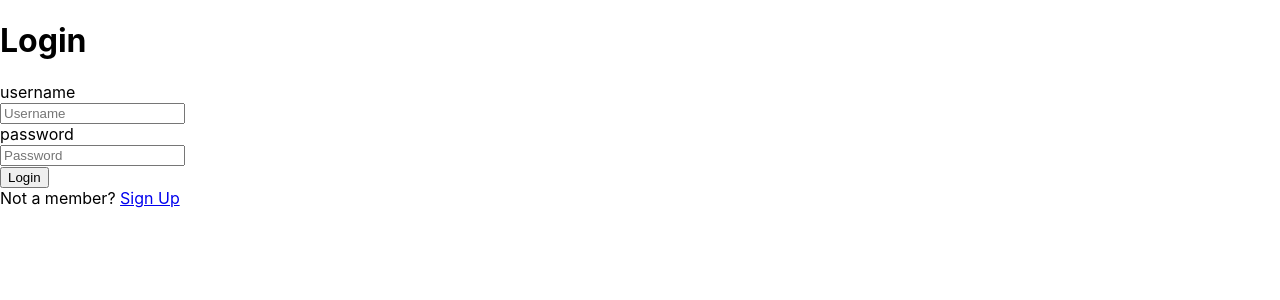
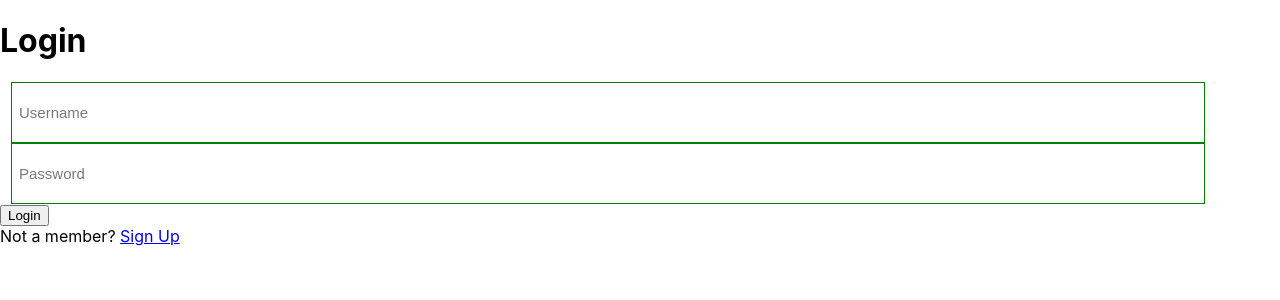
Before and after one commit to lam-garr/Language-App, a React (Create React App) app in the folder client/: page /login in a window 1280 px wide. Shown: the top 300 px of the page. Built offline with nearby package versions, Linux system fonts and the light colour scheme.

Commit message:
Add styling to Input component

```diff
--- a/client/src/styles/InputComponent.css
+++ b/client/src/styles/InputComponent.css
@@ -0,0 +1,65 @@
+.inputField{
+    position: relative;
+    max-width: 92%;
+}
+
+.fieldLabel{
+    margin-left: 28px;
+    color: rgb(114, 113, 113);
+    display: block;
+    font-size: 9px;
+    line-height: 1;
+    opacity: 0;
+    overflow: hidden;
+    padding: 8px 5px;
+    position: absolute;
+    top: 0;
+    text-align: left;
+    pointer-events: none;
+    text-overflow: ellipsis;
+    user-select: none;
+    white-space: nowrap;
+    width: 100%;
+    z-index: 50;
+    transform: translateY(3px);
+    transition: all .2s ease-out;
+}
+
+.field_not_empty .fieldLabel{
+    display: flex;
+    justify-content: space-between;
+    opacity: 1;
+    transform: none;
+}
+
+.fieldInput{
+    height: 45px;
+    margin-left: 11px;
+    background-color: inherit;
+    border: 1px solid green;
+    color: rgb(49, 49, 49);
+    font-size: 15px;
+    padding: 7px;
+    width: 100%;
+    transition: all .2s ease-in-out;
+}
+
+.field_not_empty .fieldInput{
+    padding-top: 18px;
+    padding-bottom: 2px;
+}
+
+.err{
+    margin-right: 40px;
+    color: red;
+}
+
+input:focus{
+    border: 1px solid rgb(193, 252, 193);
+    background-color: rgb(253, 249, 243);
+    color:rgb(49, 49, 49);
+}
+
+::placeholder{
+    color: rgb(121, 121, 121);
+}
```
